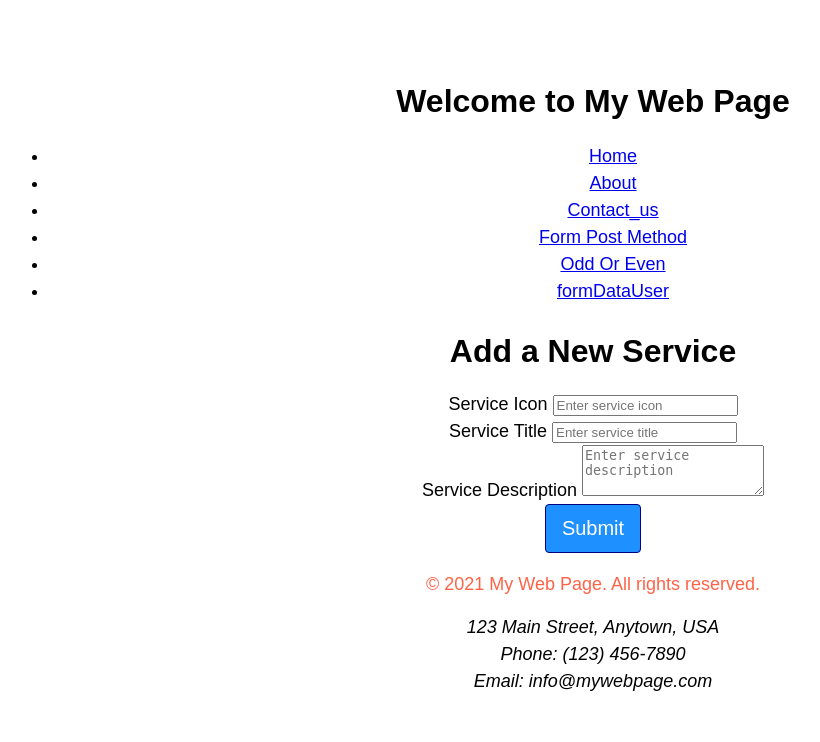
After one commit to ParthGuptaZignuts/django-practice, a Django app: page /formDataUser in a window 1280 px wide. The commit adds this page. Shown: the top 742 px of the page, without its empty margins (47-867 px from the left). Run offline with Django 5.2, Linux system fonts and the light colour scheme.

Commit message:
data from the database

```diff
--- a/learningDjango/urls.py
+++ b/learningDjango/urls.py
@@ -16,7 +16,7 @@ Including another URLconf
 """
 from django.contrib import admin
 from django.urls import path
-from learningDjango.views import aboutUs, contactUs, course, home ,formPostMethod,oddOrEven,newsDetailsId
+from learningDjango.views import aboutUs, contactUs, course, home ,formPostMethod,oddOrEven,newsDetailsId,formDataUser
 
 urlpatterns = [
     path('admin/', admin.site.urls),
@@ -26,5 +26,6 @@ urlpatterns = [
     path('course/<int:course_id>/', course, name='course'),
     path('formPostMethod/',formPostMethod, name='formPostMethod'),
     path('oddOrEven', oddOrEven , name="oddOrEven"),
-    path('newsDetails/<id>', newsDetailsId, name="newsDetailsId")
+    path('newsDetails/<id>', newsDetailsId, name="newsDetailsId"),
+    path('formDataUser',formDataUser, name="formDataUser")
 ]
--- a/learningDjango/views.py
+++ b/learningDjango/views.py
@@ -78,3 +78,11 @@ def oddOrEven(request):
         form = NumberForm()
 
     return render(request, 'oddOrEven.html', {'form': form, 'result': result})
+
+def formDataUser(request):
+    if request.method == 'POST':
+        icon = request.POST.get('service_icon')
+        title = request.POST.get('service_title')
+        description = request.POST.get('service_description')
+        Service.objects.create(service_icon=icon, service_title=title, service_description=description)
+    return render(request, 'formDataUser.html')
--- a/templates/Header.html
+++ b/templates/Header.html
@@ -18,6 +18,7 @@
           <li><a href="{% url "contact_us" %}">Contact_us</a></li>
           <li><a href="{% url "formPostMethod" %}">Form Post Method</a></li>
           <li><a href="{% url "oddOrEven" %}">Odd Or Even</a></li>
+          <li><a href="{% url "formDataUser" %}">formDataUser</a></li>
         </ul>
       </nav>
     </header>
--- /dev/null
+++ b/templates/formDataUser.html
@@ -0,0 +1,25 @@
+{% extends "Base.html" %}
+
+{% block content %}
+<body>
+  <div class="container mt-4">
+    <h1>Add a New Service</h1>
+    <form method="post">
+      {% csrf_token %}
+      <div class="form-group">
+        <label for="serviceIcon">Service Icon</label>
+        <input type="text" class="form-control" id="serviceIcon" name="service_icon" placeholder="Enter service icon">
+      </div>
+      <div class="form-group">
+        <label for="serviceTitle">Service Title</label>
+        <input type="text" class="form-control" id="serviceTitle" name="service_title" placeholder="Enter service title">
+      </div>
+      <div class="form-group">
+        <label for="serviceDescription">Service Description</label>
+        <textarea class="form-control" id="serviceDescription" name="service_description" rows="3" placeholder="Enter service description"></textarea>
+      </div>
+      <button type="submit" class="btn btn-primary">Submit</button>
+    </form>
+  </div>
+</body>
+{% endblock content %}
```
